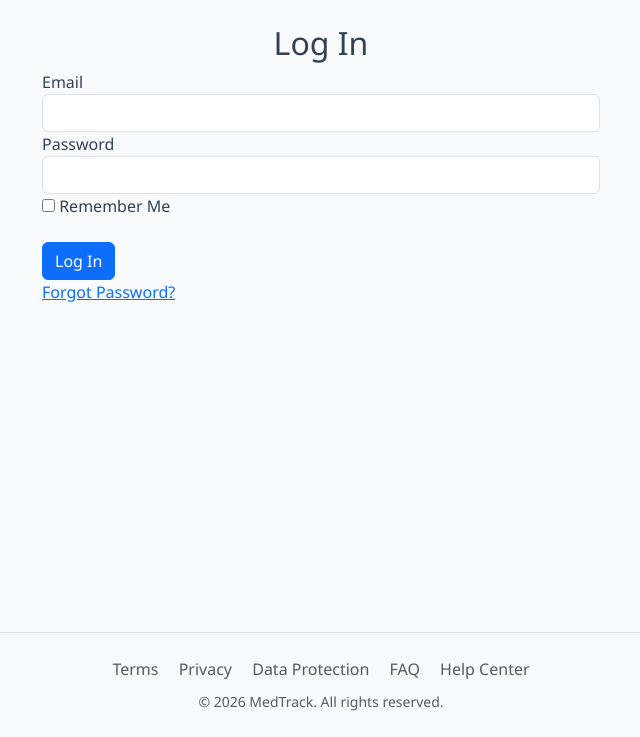
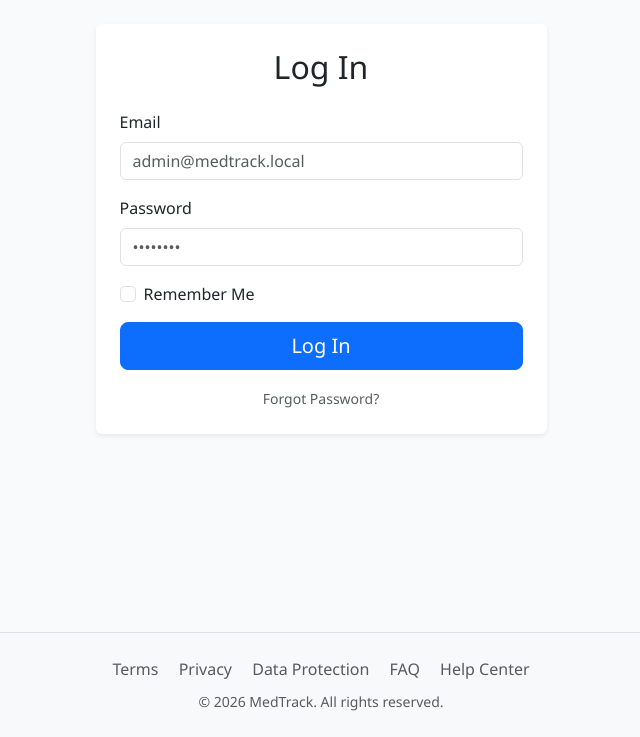
Before and after one commit to SAM18-Bot/MedTrack, a Flask app: page /auth/login in a window 1280 px wide. Shown: the part 63-800 px from the top of the page, without its empty margins (319-959 px from the left). Run offline with Flask 3, Linux system fonts and the light colour scheme.

Commit message:
fix: allow internal and local email formats in login form and render field validation errors

```diff
--- a/app/forms/auth_forms.py
+++ b/app/forms/auth_forms.py
@@ -1,16 +1,19 @@
 from flask_wtf import FlaskForm
 from wtforms import StringField, PasswordField, SubmitField, BooleanField
-from wtforms.validators import DataRequired, Email, Length, EqualTo, Regexp
+from wtforms.validators import DataRequired, Length, EqualTo, Regexp
+
+EMAIL_REGEX = r'^[a-zA-Z0-9_.+-]+@[a-zA-Z0-9-]+\.[a-zA-Z0-9-.]+$'
+EMAIL_MESSAGE = "Please enter a valid email address."
 
 class LoginForm(FlaskForm):
-    email = StringField('Email', validators=[DataRequired(), Email()])
-    password = PasswordField('Password', validators=[DataRequired()])
+    email = StringField('Email', validators=[DataRequired(message="Email is required."), Regexp(EMAIL_REGEX, message=EMAIL_MESSAGE)])
+    password = PasswordField('Password', validators=[DataRequired(message="Password is required.")])
     remember_me = BooleanField('Remember Me')
     submit = SubmitField('Log In')
 
 class PatientRegistrationForm(FlaskForm):
     name = StringField('Full Name', validators=[DataRequired(), Length(min=2, max=100)])
-    email = StringField('Email', validators=[DataRequired(), Email()])
+    email = StringField('Email', validators=[DataRequired(), Regexp(EMAIL_REGEX, message=EMAIL_MESSAGE)])
     phone = StringField('Phone', validators=[DataRequired(), Regexp(r'^\+?1?\d{9,15}$', message="Invalid phone number.")])
     password = PasswordField('Password', validators=[DataRequired(), Length(min=8, message="Password must be at least 8 characters.")])
     confirm_password = PasswordField('Confirm Password', validators=[DataRequired(), EqualTo('password')])
@@ -18,7 +21,7 @@ class PatientRegistrationForm(FlaskForm):
 
 class DoctorRegistrationForm(FlaskForm):
     name = StringField('Full Name', validators=[DataRequired(), Length(min=2, max=100)])
-    email = StringField('Email', validators=[DataRequired(), Email()])
+    email = StringField('Email', validators=[DataRequired(), Regexp(EMAIL_REGEX, message=EMAIL_MESSAGE)])
     phone = StringField('Phone', validators=[DataRequired()])
     specialization = StringField('Specialization', validators=[DataRequired()])
     registration_number = StringField('Medical Registration Number', validators=[DataRequired()])
@@ -27,11 +30,11 @@ class DoctorRegistrationForm(FlaskForm):
     submit = SubmitField('Register as Doctor')
 
 class ForgotPasswordForm(FlaskForm):
-    email = StringField('Email', validators=[DataRequired(), Email()])
+    email = StringField('Email', validators=[DataRequired(), Regexp(EMAIL_REGEX, message=EMAIL_MESSAGE)])
     submit = SubmitField('Send OTP')
 
 class ResetPasswordForm(FlaskForm):
-    email = StringField('Email', validators=[DataRequired(), Email()])
+    email = StringField('Email', validators=[DataRequired(), Regexp(EMAIL_REGEX, message=EMAIL_MESSAGE)])
     otp = StringField('OTP', validators=[DataRequired(), Length(min=6, max=6)])
     new_password = PasswordField('New Password', validators=[DataRequired(), Length(min=8)])
     confirm_password = PasswordField('Confirm New Password', validators=[DataRequired(), EqualTo('new_password')])
--- a/app/templates/auth/login.html
+++ b/app/templates/auth/login.html
@@ -1,13 +1,42 @@
 {% extends "base.html" %}
 {% block content %}
-<h2 class="text-center">Log In</h2>
-<form method="POST" class="w-50 mx-auto">
-{{ form.hidden_tag() }}
-{{ form.email.label }} {{ form.email(class="form-control") }}
-{{ form.password.label }} {{ form.password(class="form-control") }}
-{{ form.remember_me() }} {{ form.remember_me.label }}
-<br><br>
-{{ form.submit(class="btn btn-primary") }}
-<div><a href="{{ url_for('auth.forgot_password') }}">Forgot Password?</a></div>
-</form>
+<div class="row justify-content-center">
+    <div class="col-md-6 col-lg-5">
+        <div class="card shadow-sm border-0 p-4">
+            <h2 class="text-center mb-4">Log In</h2>
+            <form method="POST">
+                {{ form.hidden_tag() }}
+
+                <div class="mb-3">
+                    {{ form.email.label(class="form-label") }}
+                    {{ form.email(class="form-control" + (" is-invalid" if form.email.errors else ""), placeholder="admin@medtrack.local") }}
+                    {% for err in form.email.errors %}
+                        <div class="invalid-feedback d-block">{{ err }}</div>
+                    {% endfor %}
+                </div>
+
+                <div class="mb-3">
+                    {{ form.password.label(class="form-label") }}
+                    {{ form.password(class="form-control" + (" is-invalid" if form.password.errors else ""), placeholder="••••••••") }}
+                    {% for err in form.password.errors %}
+                        <div class="invalid-feedback d-block">{{ err }}</div>
+                    {% endfor %}
+                </div>
+
+                <div class="mb-3 form-check">
+                    {{ form.remember_me(class="form-check-input", id="remember_me") }}
+                    {{ form.remember_me.label(class="form-check-label", for="remember_me") }}
+                </div>
+
+                <div class="d-grid gap-2">
+                    {{ form.submit(class="btn btn-primary btn-lg") }}
+                </div>
+
+                <div class="mt-3 text-center">
+                    <a href="{{ url_for('auth.forgot_password') }}" class="text-muted text-decoration-none small">Forgot Password?</a>
+                </div>
+            </form>
+        </div>
+    </div>
+</div>
 {% endblock %}
```
Also changed, not shown: scripts/seed_admin.py (+26 -20 lines).
